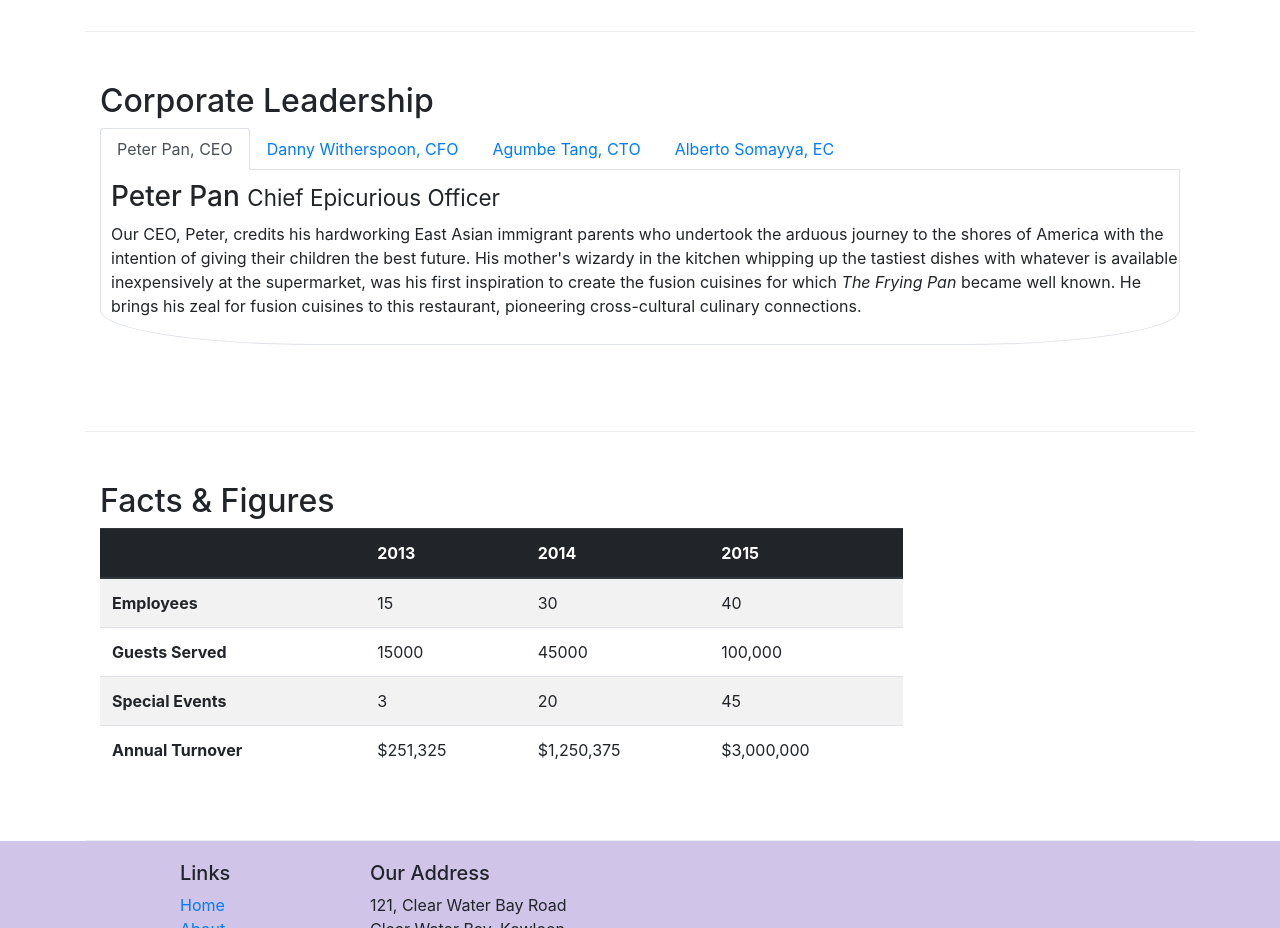
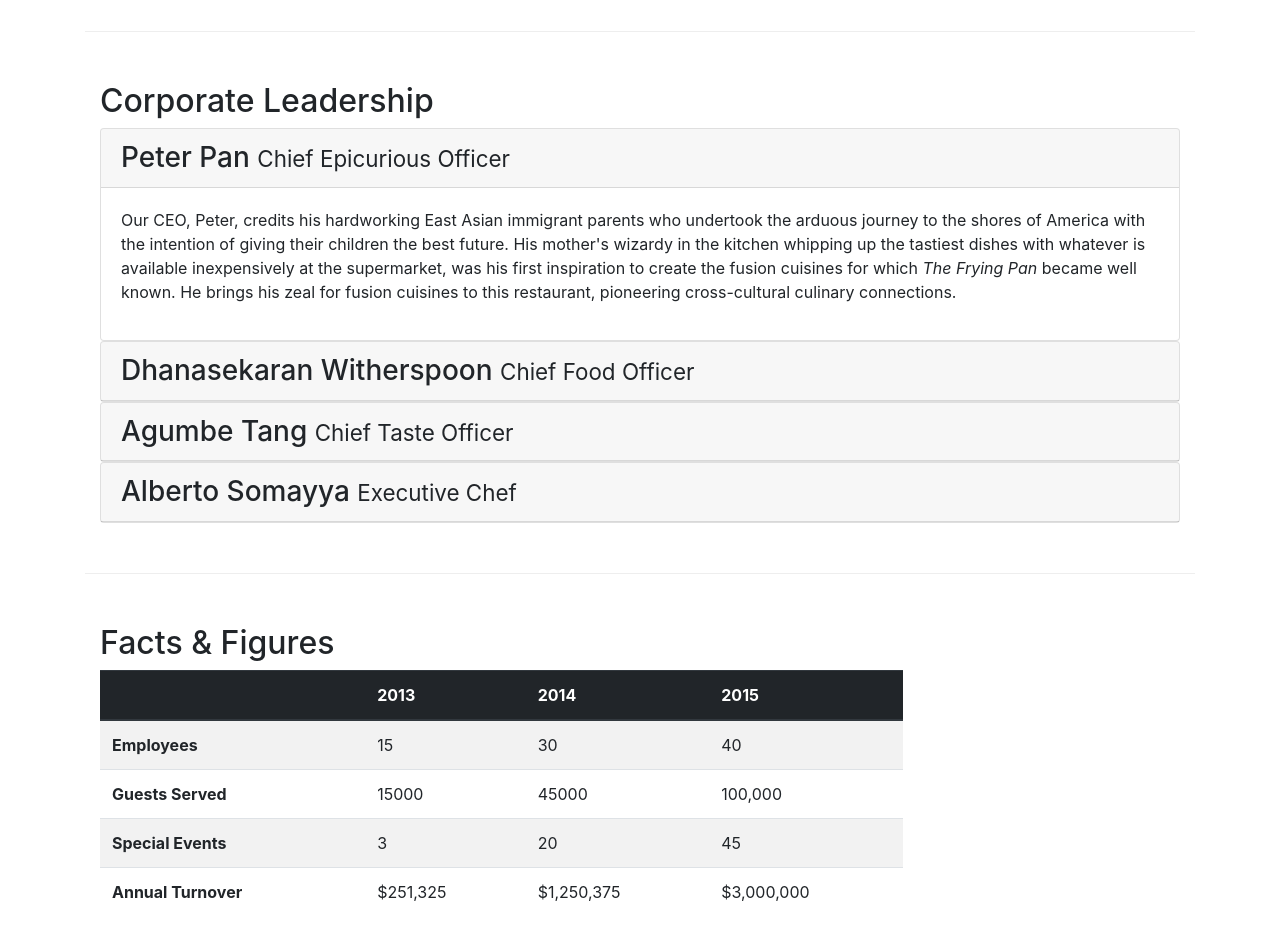
Before and after one commit to lavreniukk/bootstrap_trainee, a website: page Bootstrap4/conFusion/aboutus.html in a window 1280 px wide. Shown: the part 940-1868 px from the top of the page. Drawn offline with nearby package versions, Linux system fonts and the light colour scheme.

Commit message:
tabs removed, accordion added instead to aboutus.html

```diff
--- a/Bootstrap4/conFusion/aboutus.html
+++ b/Bootstrap4/conFusion/aboutus.html
@@ -119,44 +119,65 @@
             <div class="col-12">
                 <h2>Corporate Leadership</h2>
 
-                <ul class="nav nav-tabs flex-column flex-lg-row">
-                    <li class="nav-item">
-                        <a class="nav-link active" href="#peter"
-                            role="tab" data-toggle="tab"> Peter Pan, CEO </a>
-                    </li>
-                    <li class="nav-item">
-                        <a class="nav-link" href="#danny"
-                            role="tab" data-toggle="tab"> Danny Witherspoon, CFO </a>
-                    </li>
-                    <li class="nav-item">
-                        <a class="nav-link" href="#agumbe"
-                            role="tab" data-toggle="tab"> Agumbe Tang, CTO </a>
-                    </li>
-                    <li class="nav-item">
-                        <a class="nav-link" href="#alberto"
-                            role="tab" data-toggle="tab"> Alberto Somayya, EC </a>
-                    </li>
-                </ul>
-
-                <div class="tab-content">
-                    <div role="tabpanel" class="tab-pane fade show active" id="peter">
-                        <h3>Peter Pan <small>Chief Epicurious Officer</small></h3>
-                        <p class="d-none d-sm-block">Our CEO, Peter, credits his hardworking East Asian immigrant parents who undertook the arduous journey to the shores of America with the intention of giving their children the best future. His mother's wizardy in the kitchen whipping up the tastiest dishes with whatever is available inexpensively at the supermarket, was his first inspiration to create the fusion cuisines for which <em>The Frying Pan</em> became well known. He brings his zeal for fusion cuisines to this restaurant, pioneering cross-cultural culinary connections.</p>
+                <div id="accordion">
+                    <div class="card">
+                        <div class="card-header" role="tab" id="peterhead">
+                            <h3 class="mb-0">
+                                <a data-toggle="collapse" data-target="#peter">
+                                     Peter Pan <small>Chief Epicurious Officer</small>
+                                </a>
+                            </h3>
+                        </div>
+                        <div role="tabpanel" class="collapse show" id="peter" data-parent="#accordion">
+                            <div class="card-body">
+                                <p class="d-none d-sm-block">Our CEO, Peter, credits his hardworking East Asian immigrant parents who undertook the arduous journey to the shores of America with the intention of giving their children the best future. His mother's wizardy in the kitchen whipping up the tastiest dishes with whatever is available inexpensively at the supermarket, was his first inspiration to create the fusion cuisines for which <em>The Frying Pan</em> became well known. He brings his zeal for fusion cuisines to this restaurant, pioneering cross-cultural culinary connections.</p>
+                            </div>
+                        </div>
                     </div>
 
-                    <div role="tabpanel" class="tab-pane fade" id="danny">
-                        <h3 >Dhanasekaran Witherspoon <small>Chief Food Officer</small></h3>
-                        <p class="d-none d-sm-block">Our CFO, Danny, as he is affectionately referred to by his colleagues, comes from a long established family tradition in farming and produce. His experiences growing up on a farm in the Australian outback gave him great appreciation for varieties of food sources. As he puts it in his own words, <em>Everything that runs, wins, and everything that stays, pays!</em></p>
+                    <div class="card">
+                        <div class="card-header" role="tab" id="dannyhead">
+                            <h3 class="mb-0">
+                                <a data-toggle="collapse" data-target="#danny">
+                                    Dhanasekaran Witherspoon <small>Chief Food Officer</small>
+                                </a>
+                            </h3>
+                        </div>
+                        <div role="tabpanel" class="collapse" id="danny" data-parent="#accordion">
+                            <div class="card-body">
+                                <p class="d-none d-sm-block">Our CFO, Danny, as he is affectionately referred to by his colleagues, comes from a long established family tradition in farming and produce. His experiences growing up on a farm in the Australian outback gave him great appreciation for varieties of food sources. As he puts it in his own words, <em>Everything that runs, wins, and everything that stays, pays!</em></p>
+                            </div>
+                        </div>
                     </div>
 
-                    <div role="tabpanel" class="tab-pane fade" id="agumbe">
-                        <h3 >Agumbe Tang <small>Chief Taste Officer</small></h3>
-                        <p class="d-none d-sm-block">Blessed with the most discerning gustatory sense, Agumbe, our CTO, personally ensures that every dish that we serve meets his exacting tastes. Our chefs dread the tongue lashing that ensues if their dish does not meet his exacting standards. He lives by his motto, <em>You click only if you survive my lick.</em></p>
+                    <div class="card">
+                        <div class="card-header" role="tab" id="agumbehead">
+                            <h3 class="mb-0">
+                                <a data-toggle="collapse" data-target="#agumbe">
+                                    Agumbe Tang <small>Chief Taste Officer</small>
+                                </a>
+                            </h3>
+                        </div>
+                        <div role="tabpanel" class="collapse" id="agumbe" data-parent="#accordion">
+                            <div class="card-body">
+                                <p class="d-none d-sm-block">Blessed with the most discerning gustatory sense, Agumbe, our CTO, personally ensures that every dish that we serve meets his exacting tastes. Our chefs dread the tongue lashing that ensues if their dish does not meet his exacting standards. He lives by his motto, <em>You click only if you survive my lick.</em></p>
+                            </div>
+                        </div>
                     </div>
 
-                    <div role="tabpanel" class="tab-pane fade" id="alberto">
-                        <h3 >Alberto Somayya <small>Executive Chef</small></h3>
-                        <p class="d-none d-sm-block">Award winning three-star Michelin chef with wide International experience having worked closely with whos-who in the culinary world, he specializes in creating mouthwatering Indo-Italian fusion experiences. He says, <em>Put together the cuisines from the two craziest cultures, and you get a winning hit! Amma Mia!</em></p>
+                    <div class="card">
+                        <div class="card-header" role="tab" id="albertohead">
+                            <h3 class="mb-0">
+                                <a data-toggle="collapse" data-target="#alberto">
+                                    Alberto Somayya <small>Executive Chef</small>
+                                </a>
+                            </h3>
+                        </div>
+                        <div role="tabpanel" class="collapse" id="alberto" data-parent="#accordion">
+                            <div class="card-body">
+                                <p class="d-none d-sm-block">Award winning three-star Michelin chef with wide International experience having worked closely with whos-who in the culinary world, he specializes in creating mouthwatering Indo-Italian fusion experiences. He says, <em>Put together the cuisines from the two craziest cultures, and you get a winning hit! Amma Mia!</em></p>
+                            </div>
+                        </div>
                     </div>
                 </div>
             </div>
```
Also changed, not shown: Bootstrap4/conFusion/index.html (+1 -0 lines).
